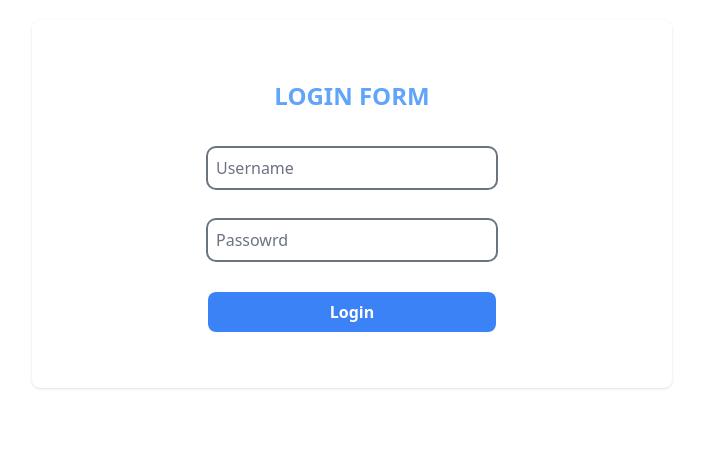
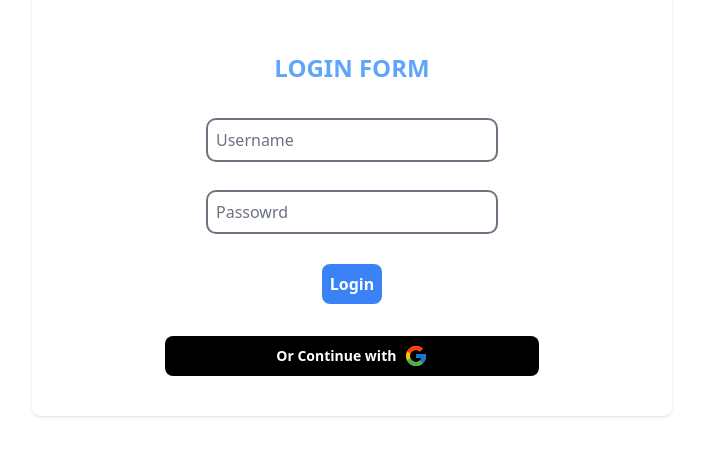
Before and after one commit to Kamaruddheen/book, a React (Vite) app: page /login in a window 1280 px wide. Shown: the part 196-652 px from the top of the page, without its empty margins (288-991 px from the left). Built offline with nearby package versions, Linux system fonts and the light colour scheme; the HTML template or start-up script is replaced by a standard one.

Commit message:
Add "Continue with Google" button to login form
- Introduced a "Continue with Google" button to the login form for alternative authentication.
- Styled the button to match the form's design
- Incorporated the Google icon for better visual representation and user experience.

```diff
--- a/src/pages/Login.jsx
+++ b/src/pages/Login.jsx
@@ -1,6 +1,7 @@
 import axios from "axios";
 import { useState } from "react";
 import { useNavigate } from "react-router-dom";
+import { FcGoogle } from "react-icons/fc";
 
 const Login = () => {
   const [email, setEmail] = useState("");
@@ -52,8 +53,8 @@ const Login = () => {
   return (
     <section className="min-h-screen flex items-center">
       <div className="w-full">
-        <div className="flex justify-center bg-white p-10 rounded-lg shadow md:w-2/3 mx-auto lg:w-1/2">
-          <form onSubmit={handleSubmit}>
+        <div className="flex flex-col justify-center bg-white p-10 rounded-lg shadow md:w-2/3 mx-auto lg:w-1/2">
+          <form className="flex flex-col items-center" onSubmit={handleSubmit}>
             <h2 className="text-center text-blue-400 font-bold text-2xl uppercase my-5">
               Login Form
             </h2>
@@ -102,6 +103,12 @@ const Login = () => {
               </button>
             </div>
           </form>
+          <div className="flex justify-center text-sm mt-4">
+            <button className="flex items-center justify-center w-2/3 bg-black text-white font-bold p-2 rounded-lg">
+              <span>Or Continue with &nbsp;</span>
+              <FcGoogle size={24} />
+            </button>
+          </div>
         </div>
       </div>
     </section>
```
